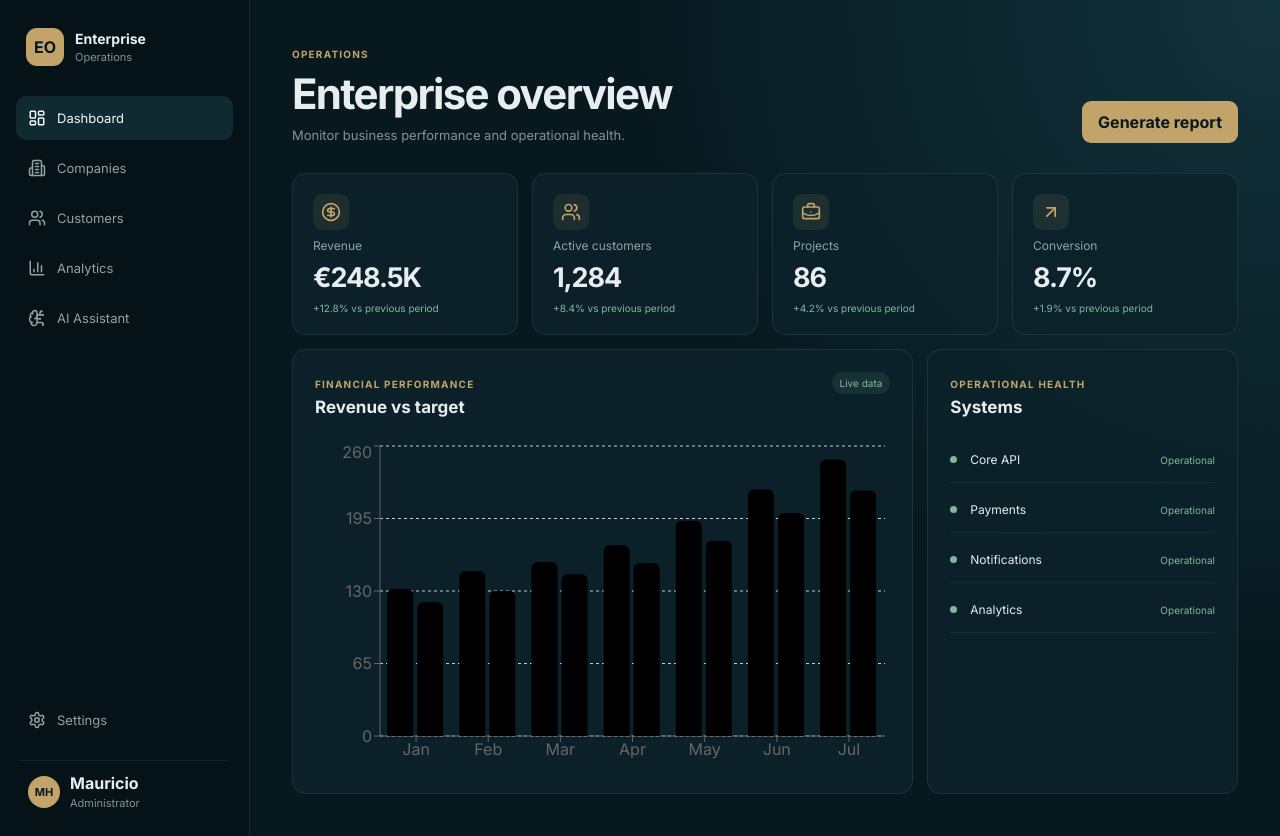
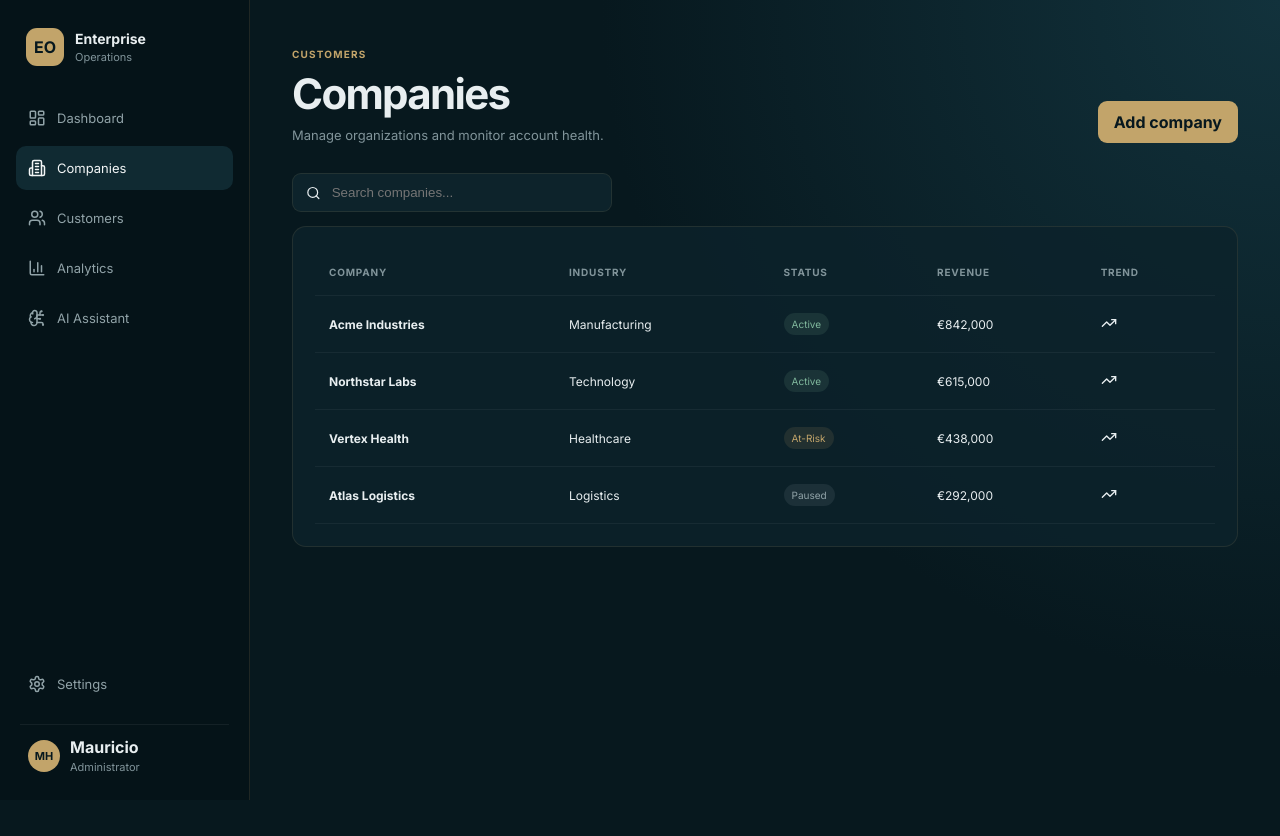
Before and after one commit to Mauricio-HNS/Enterprise-Operations-Dashboard, a React (Vite) app: page /companies in a window 1280 px wide. Before the commit this address led to /dashboard. After the commit the page ends 800 px from the top, so only its background shows below. Built offline with nearby package versions, Linux system fonts and the light colour scheme.

Commit message:
feat: advance dashboard interactions and navigation

```diff
--- a/src/app/App.tsx
+++ b/src/app/App.tsx
@@ -1,11 +1,25 @@
 import { Navigate, Route, Routes } from 'react-router-dom'
+import { AnalyticsPage } from '../features/analytics/pages/AnalyticsPage'
+import { AIAssistantPage } from '../features/ai-assistant/pages/AIAssistantPage'
+import { CompaniesPage } from '../features/companies/pages/CompaniesPage'
 import { DashboardPage } from '../features/dashboard/pages/DashboardPage'
 import { Layout } from '../shared/components/Layout'
 
+function CustomersPage() {
+  return <main className="page"><header className="page-header"><div><span className="eyebrow">Relationships</span><h1>Customers</h1><p>Track customer activity, health and engagement.</p></div><button className="primary-button">Add customer</button></header><section className="panel placeholder-panel"><h2>Customer workspace</h2><p>Customer management is ready for the API and data layer.</p></section></main>
+}
+function SettingsPage() {
+  return <main className="page"><header className="page-header"><div><span className="eyebrow">Configuration</span><h1>Settings</h1><p>Manage workspace preferences and operational controls.</p></div></header><section className="settings-grid"><article className="panel setting-card"><span className="eyebrow">Workspace</span><h2>Enterprise Operations</h2><p>Centralized configuration for the organization workspace.</p><button className="secondary-button">Configure workspace</button></article><article className="panel setting-card"><span className="eyebrow">Access</span><h2>Administrator</h2><p>Role-based access control is prepared for the authentication layer.</p><button className="secondary-button">Manage access</button></article></section></main>
+}
 export function App() {
   return <Layout><Routes>
     <Route path="/" element={<Navigate to="/dashboard" replace />} />
     <Route path="/dashboard" element={<DashboardPage />} />
+    <Route path="/companies" element={<CompaniesPage />} />
+    <Route path="/customers" element={<CustomersPage />} />
+    <Route path="/analytics" element={<AnalyticsPage />} />
+    <Route path="/ai" element={<AIAssistantPage />} />
+    <Route path="/settings" element={<SettingsPage />} />
     <Route path="*" element={<Navigate to="/dashboard" replace />} />
   </Routes></Layout>
 }
```
